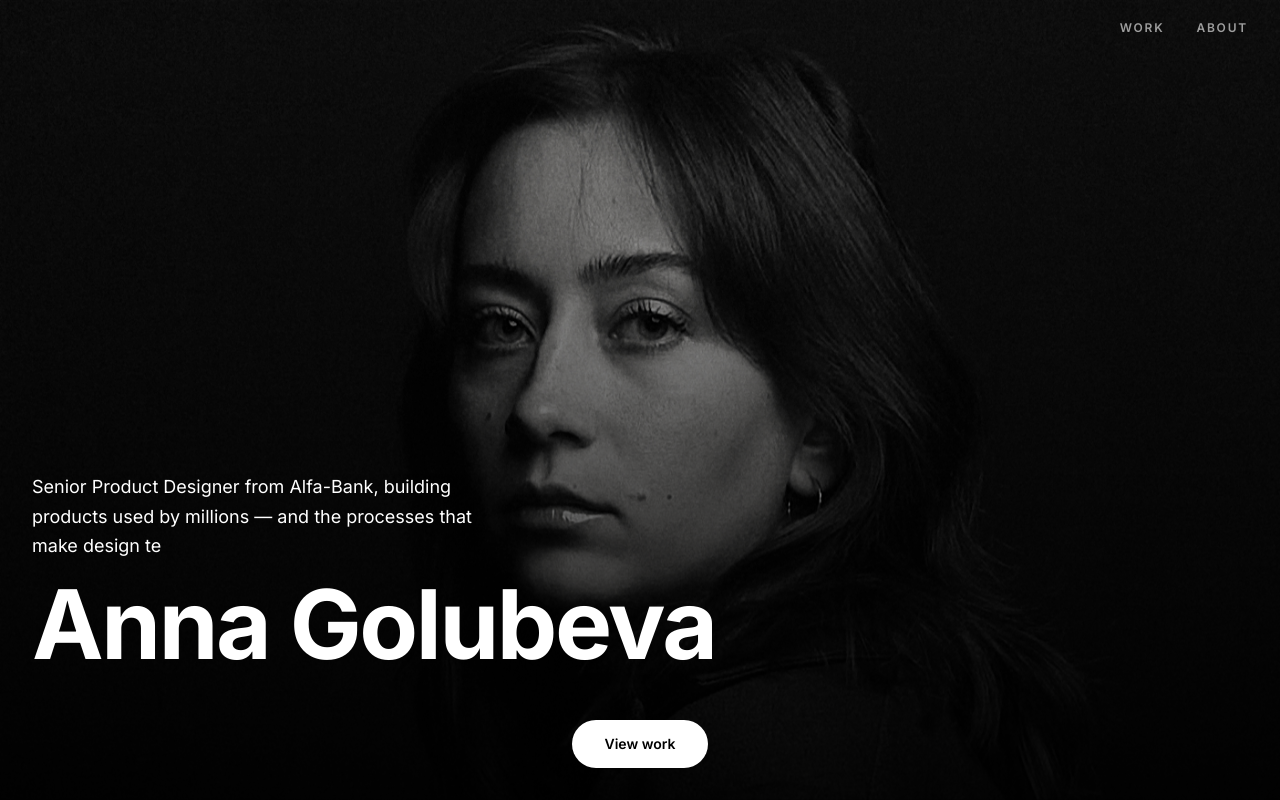
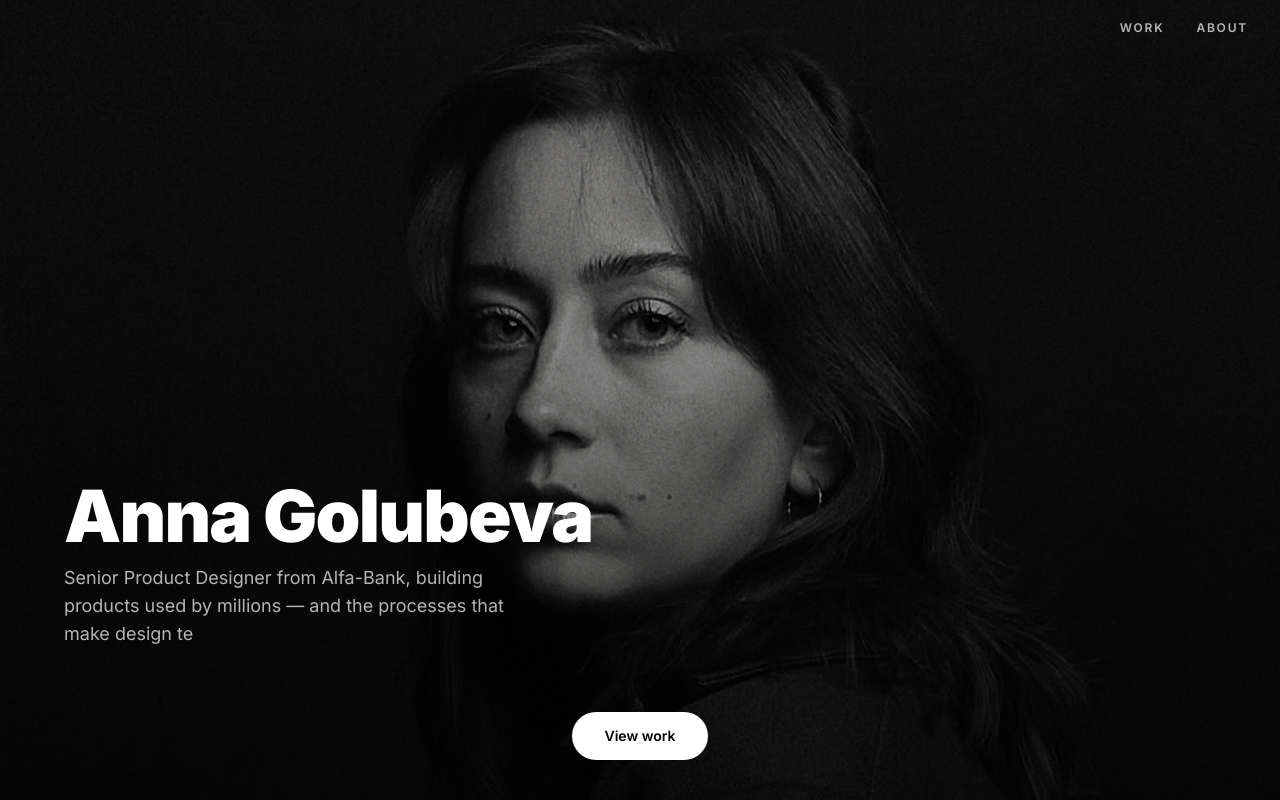
Before and after one commit to AnnGolub/portfolio, a Next.js app: page / in a window 1280 px wide. Shown: the top 800 px of the page. Built offline with nearby package versions, Linux system fonts and the light colour scheme.

Commit message:
Restore hero layout and mobile navigation.
Full-screen photo hero with typewriter tagline, fixed header, and hamburger menu on mobile.

Co-authored-by: Cursor <cursoragent@cursor.com>

```diff
--- a/components/Header.tsx
+++ b/components/Header.tsx
@@ -40,6 +40,7 @@ export function Header() {
       : "border-white/10 bg-[#0a0a0a]/90 backdrop-blur-md";
 
   return (
+    <>
       <header
         className={`fixed inset-x-0 top-0 z-50 border-b transition-colors duration-300 ${headerBg}`}
       >
@@ -55,15 +56,15 @@ export function Header() {
             </Link>
           )}
 
-        <nav className="hidden gap-8 sm:flex">
+          <nav className="hidden gap-8 md:flex">
             {nav.map((item) => (
               <Link
                 key={item.href}
                 href={item.href}
-              className={`text-xs font-semibold uppercase tracking-[0.15em] transition-colors ${
+                className={`text-xs font-semibold uppercase tracking-[0.15em] transition-opacity ${
                   pathname === item.href
                     ? "text-white"
-                  : "text-white/60 hover:text-white"
+                    : "text-white/70 hover:opacity-60"
                 }`}
               >
                 {item.label}
@@ -73,37 +74,60 @@ export function Header() {
 
           <button
             type="button"
-          className="relative z-50 flex h-10 w-10 flex-col items-center justify-center gap-1.5 sm:hidden"
+            className="flex h-10 w-10 flex-col items-center justify-center gap-1.5 md:hidden"
             aria-expanded={menuOpen}
-          aria-label={menuOpen ? "Close menu" : "Open menu"}
-          onClick={() => setMenuOpen((open) => !open)}
+            aria-label="Open menu"
+            onClick={() => setMenuOpen(true)}
           >
-          <span
-            className={`h-0.5 w-6 bg-white transition-transform ${menuOpen ? "translate-y-2 rotate-45" : ""}`}
-          />
-          <span
-            className={`h-0.5 w-6 bg-white transition-opacity ${menuOpen ? "opacity-0" : ""}`}
-          />
-          <span
-            className={`h-0.5 w-6 bg-white transition-transform ${menuOpen ? "-translate-y-2 -rotate-45" : ""}`}
-          />
+            <span className="h-0.5 w-6 bg-white" />
+            <span className="h-0.5 w-6 bg-white" />
+            <span className="h-0.5 w-6 bg-white" />
           </button>
         </div>
+      </header>
 
-      {menuOpen && (
-        <nav className="fixed inset-0 top-0 flex flex-col items-center justify-center gap-10 bg-[#0a0a0a] sm:hidden">
+      <div
+        className={`fixed inset-0 z-50 flex h-screen w-full flex-col bg-[#0a0a0a] transition-transform duration-[400ms] ease-in-out md:hidden ${
+          menuOpen
+            ? "translate-y-0"
+            : "pointer-events-none -translate-y-full"
+        }`}
+        aria-hidden={!menuOpen}
+      >
+        <button
+          type="button"
+          className="absolute right-5 top-5 flex h-10 w-10 items-center justify-center text-white transition-opacity duration-200 hover:opacity-60"
+          aria-label="Close menu"
+          onClick={() => setMenuOpen(false)}
+        >
+          <span className="sr-only">Close</span>
+          <svg
+            width="24"
+            height="24"
+            viewBox="0 0 24 24"
+            fill="none"
+            stroke="currentColor"
+            strokeWidth="2"
+            strokeLinecap="round"
+            aria-hidden
+          >
+            <path d="M6 6l12 12M18 6L6 18" />
+          </svg>
+        </button>
+
+        <nav className="flex flex-1 flex-col items-center justify-center gap-12">
           {nav.map((item) => (
             <Link
               key={item.href}
               href={item.href}
-              className="text-2xl font-bold uppercase tracking-wide text-white"
+              className="text-5xl font-bold text-white transition-opacity duration-200 hover:opacity-60"
               onClick={() => setMenuOpen(false)}
             >
               {item.label}
             </Link>
           ))}
         </nav>
-      )}
-    </header>
+      </div>
+    </>
   );
 }
--- a/components/Hero.tsx
+++ b/components/Hero.tsx
@@ -1,51 +1,35 @@
-"use client";
-
 import Link from "next/link";
-import { useEffect, useRef } from "react";
 import { TypewriterText } from "@/components/TypewriterText";
 import { site } from "@/data/site";
 
 export function Hero() {
-  const bgRef = useRef<HTMLImageElement>(null);
-
-  useEffect(() => {
-    const onScroll = () => {
-      if (!bgRef.current) return;
-      bgRef.current.style.transform = `translate3d(0, ${window.scrollY * 0.35}px, 0)`;
-    };
-
-    onScroll();
-    window.addEventListener("scroll", onScroll, { passive: true });
-    return () => window.removeEventListener("scroll", onScroll);
-  }, []);
-
   return (
-    <section className="relative min-h-[100dvh] overflow-hidden">
+    <section className="relative h-screen overflow-hidden">
       <img
-        ref={bgRef}
         src="/photo.jpg"
         alt=""
-        className="absolute inset-0 h-full w-full object-cover object-[50%_15%] will-change-transform md:object-[50%_20%]"
+        className="absolute inset-0 h-full w-full object-cover object-[50%_15%] md:object-[50%_20%]"
         aria-hidden
       />
 
       <div
-        className="absolute inset-0 bg-gradient-to-b from-transparent to-[rgba(0,0,0,0.85)]"
+        className="absolute inset-0 bg-gradient-to-b from-transparent to-[rgba(0,0,0,0.65)]"
         aria-hidden
       />
 
-      <div className="relative z-10 flex min-h-[100dvh] flex-col justify-end px-5 pb-28 pt-24 sm:px-8 sm:pb-32">
+      <div className="relative z-10 flex h-full flex-col">
+        <div className="flex flex-1 flex-col justify-end pb-16 pl-8 md:pl-16">
+          <h1 className="text-5xl font-black tracking-tight text-white md:text-7xl">
+            {site.name}
+          </h1>
           <TypewriterText
             text={site.tagline}
             speed={50}
-          className="mb-4 max-w-md text-left text-lg leading-relaxed text-white"
+            className="mt-3 max-w-md text-left text-base leading-relaxed text-white/70 md:text-lg"
           />
-        <h1 className="text-5xl font-bold tracking-tight text-white md:text-8xl">
-          {site.name}
-        </h1>
         </div>
 
-      <div className="absolute bottom-6 left-0 right-0 z-20 flex justify-center px-5 sm:bottom-8">
+        <div className="mb-10 flex justify-center">
           <Link
             href="#work"
             className="rounded-full bg-white px-8 py-3.5 text-sm font-semibold text-black transition-opacity hover:opacity-90"
@@ -53,6 +37,7 @@ export function Hero() {
             View work
           </Link>
         </div>
+      </div>
     </section>
   );
 }
```
Lines whose indentation alone changed are shown as unchanged.
